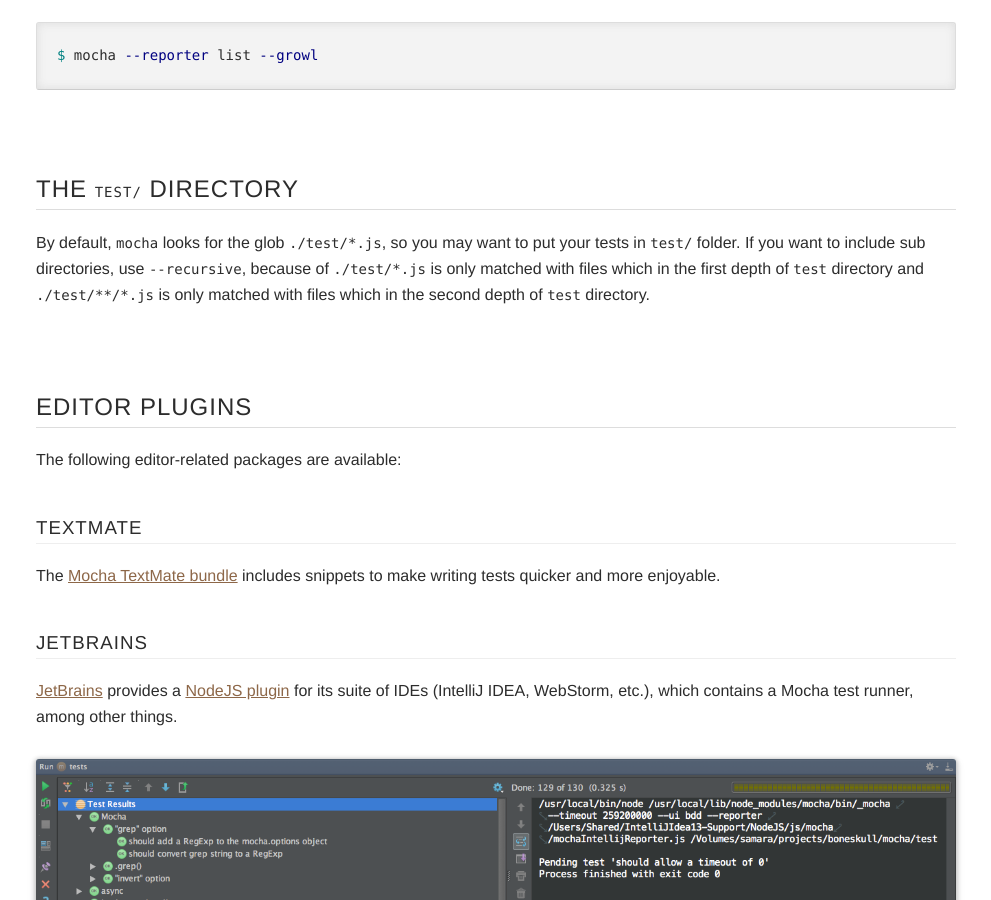
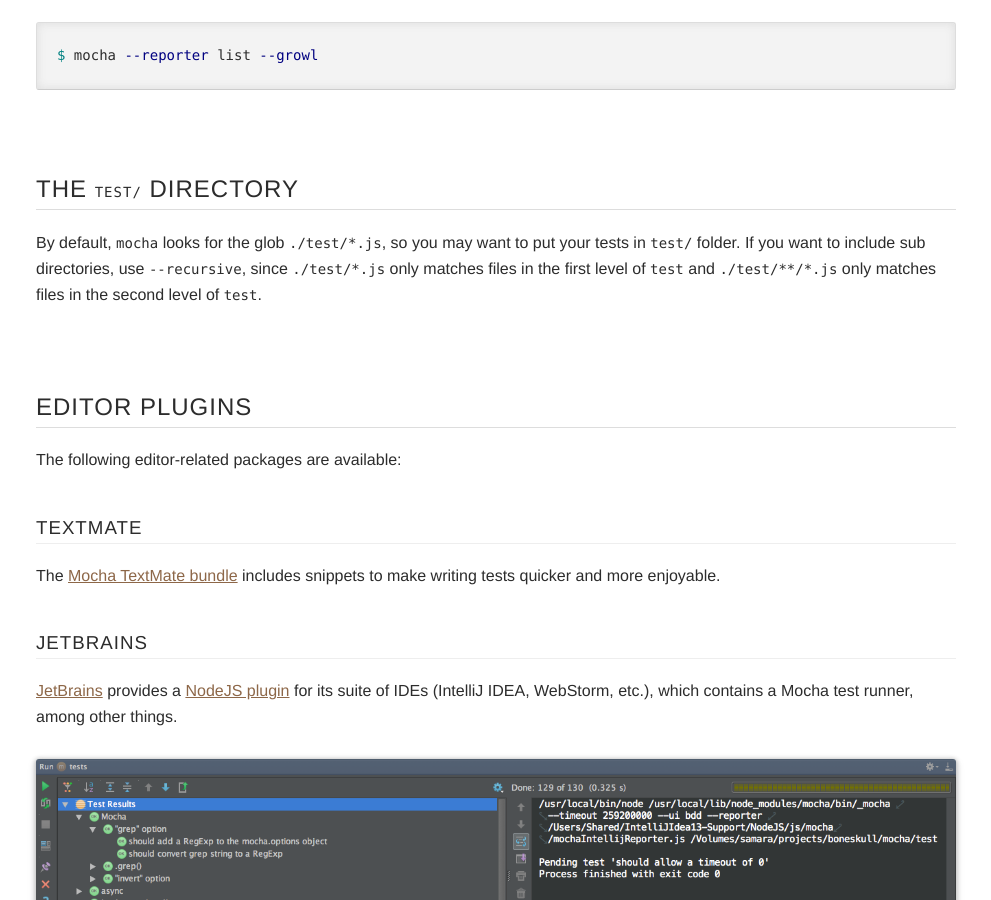
Before and after one commit to mochajs/docs-legacy, a Jekyll site: the page built from index.md, in a window 1280 px wide and 900 px high, scrolled down 43192 px. Shown: the whole window, without its empty margins (144-1135 px from the left). Built offline with Jekyll 4.4.1, drawn with Linux system fonts in a browser that asks for light colours.

Commit message:
Slight copy update on docs for test directory

```diff
--- a/index.md
+++ b/index.md
@@ -1272,7 +1272,7 @@ $ mocha --reporter list --growl
 
 ## The `test/` Directory
 
-By default, `mocha` looks for the glob `./test/*.js`, so you may want to put your tests in `test/` folder. If you want to include sub directories, use `--recursive`, because of `./test/*.js` is only matched with files which in the first depth of `test` directory and `./test/**/*.js` is only matched with files which in the second depth of `test` directory.
+By default, `mocha` looks for the glob `./test/*.js`, so you may want to put your tests in `test/` folder. If you want to include sub directories, use `--recursive`, since `./test/*.js` only matches files in the first level of `test` and `./test/**/*.js` only matches files in the second level of `test`.
 
 ## Editor Plugins
 
```
